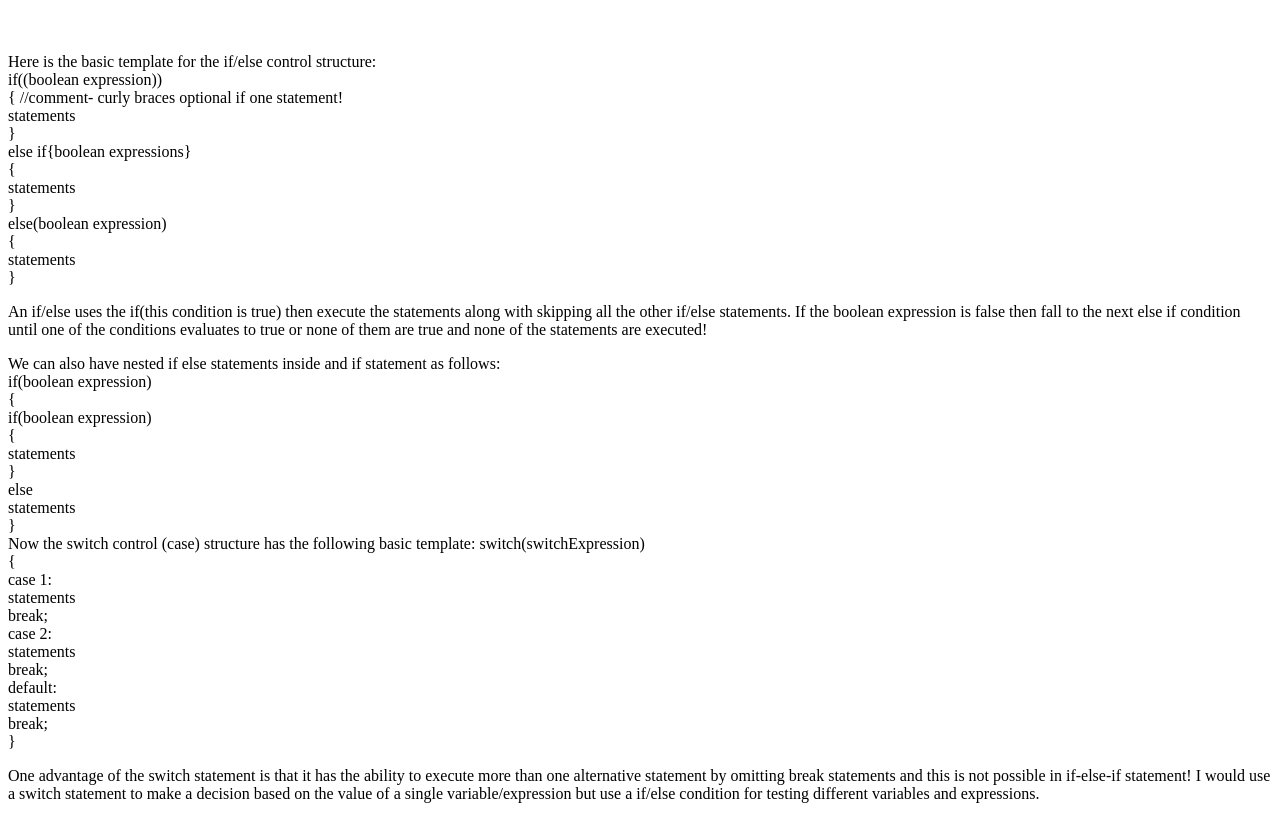
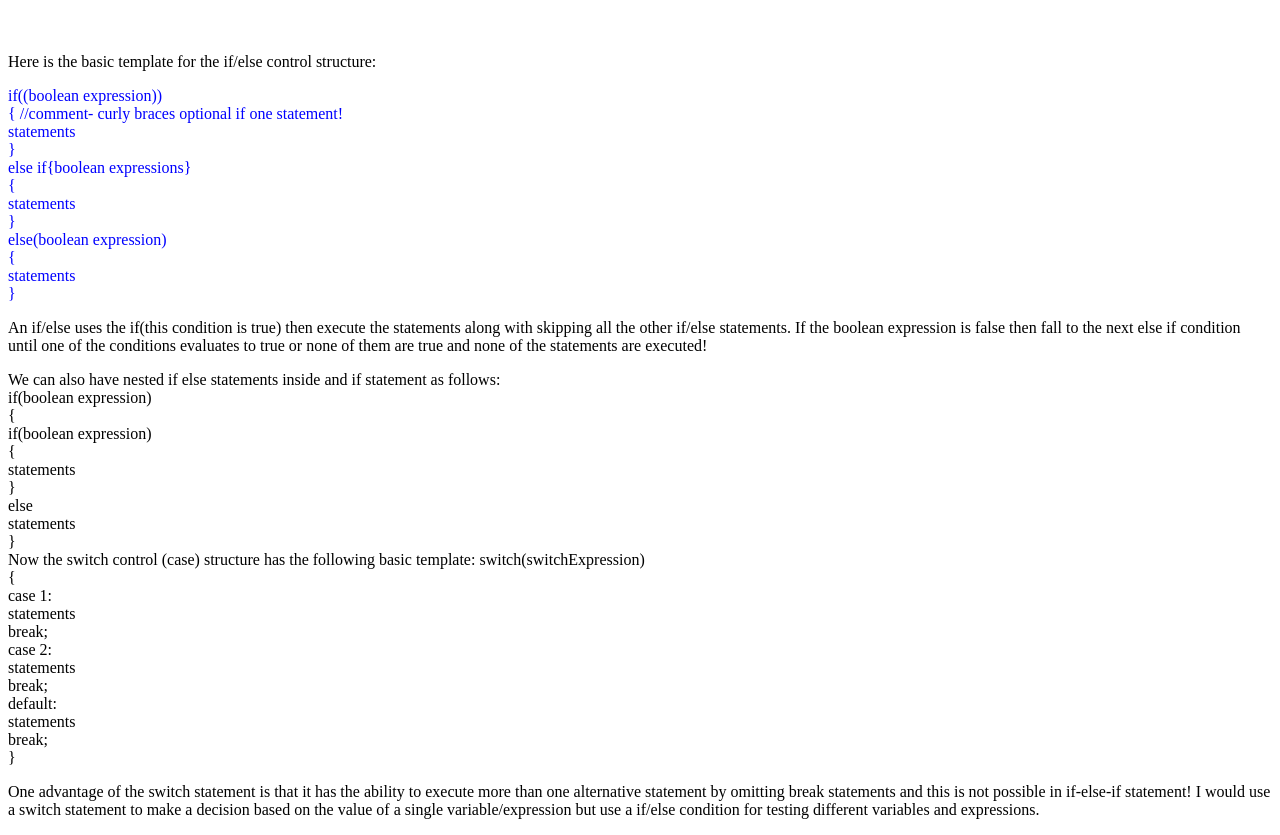
Before and after one commit to Maldojavadev1969/Maldojavadev1969.github.io, a plain HTML site: page IfElseVsSwitch.html in a window 1280 px wide. Shown: the part 61-896 px from the top of the page. Drawn offline with Linux system fonts and the light colour scheme.

Commit message:
Update IfElseVsSwitch.html

```diff
--- a/IfElseVsSwitch.html
+++ b/IfElseVsSwitch.html
@@ -8,7 +8,7 @@
 <br/>
 
   <p>Here  is the basic template for the if/else control structure: <br/>
-
+<div style="color: blue">
   if((boolean expression)) <br/>
   {                         //comment- curly braces optional if one statement! <br/>
     statements <br/>
@@ -21,6 +21,7 @@
   {<br/>
     statements<br/>
   }<br/>
+ </div>
 
 
   <p>  An if/else uses the if(this condition is true) then execute the statements
```
